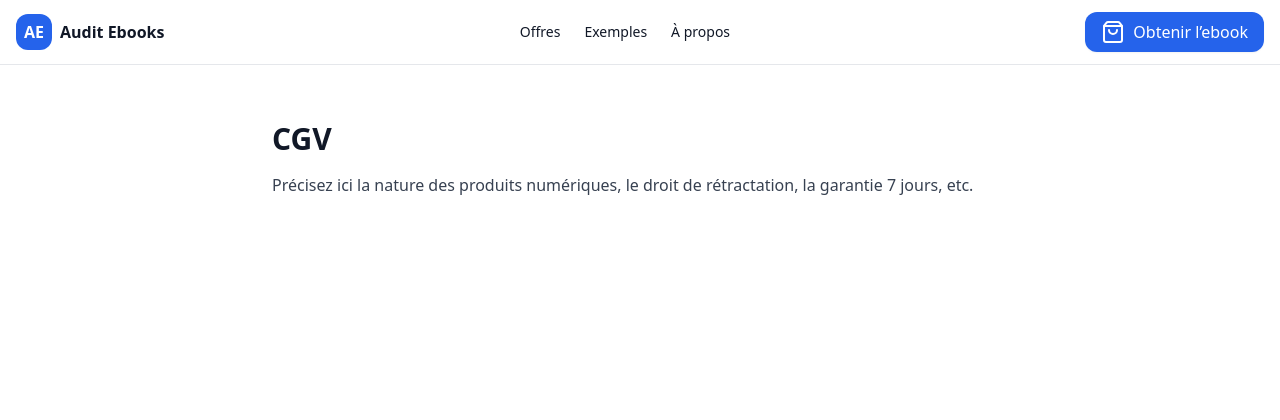
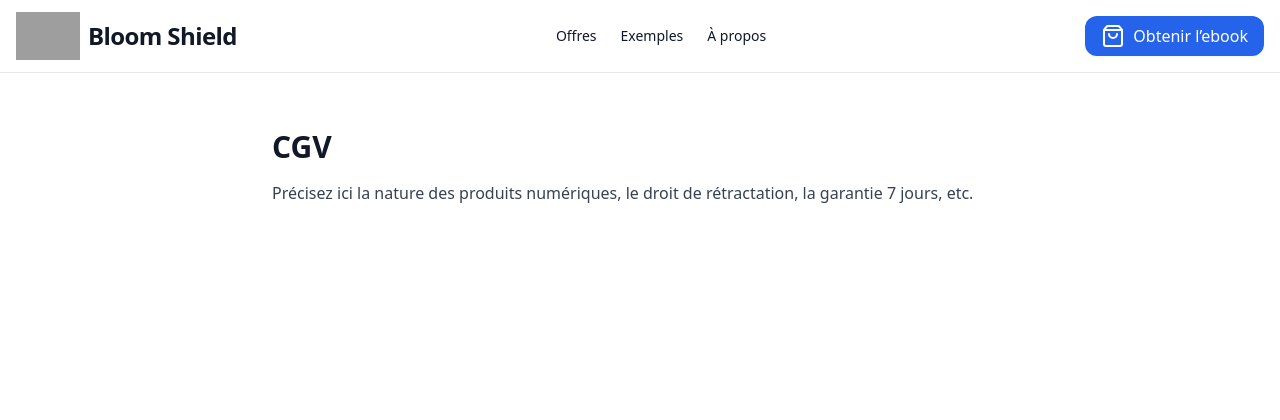
Before and after one commit to SamK107/AuditShield, a Django app: page /cgv/ in a window 1280 px wide. Shown: the top 420 px of the page. Run offline with Django 5.2, Linux system fonts and the light colour scheme; some libraries are stand-ins or nearby versions; grey boxes are pictures that could not be loaded.

Commit message:
feat: ajout du logo SVG et PNG + suppression de l'ancien logo PNG et ajout du nom Bloom Shield en gras

```diff
--- a/store/templates/store/base.html
+++ b/store/templates/store/base.html
@@ -1,5 +1,6 @@
 <!doctype html>
 <html lang="fr" class="h-full">
+{% load static %}
 <head>
   <meta charset="utf-8" />
   <meta name="viewport" content="width=device-width, initial-scale=1" />
@@ -13,7 +14,6 @@
   <!-- Tailwind CDN (dev). En prod, passer au build CLI -->
   <script src="https://cdn.tailwindcss.com"></script>
   <script>tailwind.config = { theme: { extend: { borderRadius: { '2xl': '1rem' }}}}</script>
-
 
   <!-- Alpine.js -->
   <script defer src="https://unpkg.com/alpinejs@3.x.x/dist/cdn.min.js"></script>
@@ -35,26 +35,31 @@
     /* Evite le FOUC Alpine */
     [x-cloak]{display:none!important}
   </style>
-
 </head>
 <body class="min-h-full bg-white text-gray-900">
   <header class="sticky top-0 z-50 bg-white/70 backdrop-blur border-b">
     <div class="max-w-7xl mx-auto px-4 py-3 flex items-center justify-between">
-      <a href="/" class="flex items-center gap-2">
-        <span class="inline-flex h-9 w-9 rounded-xl bg-blue-600 text-white items-center justify-center font-extrabold">AE</span>
-        <span class="font-semibold">Audit Ebooks</span>
+      <a href="/" class="flex items-center gap-2" aria-label="Accueil Audit Ebooks">
+        <!-- LOGO -->
+        <img
+          src="{% static 'brand/logo_img.svg' %}"
+          alt="Audit Ebooks"
+          class="h-15 w-16 select-none"
+          loading="eager" decoding="async">
+        <span class="text-lg md:text-xl lg:text-2xl font-bold tracking-tight">Bloom Shield</span>
       </a>
+
       <nav class="hidden md:flex items-center gap-6 text-sm">
         <a href="{% url 'store:offers' %}" class="hover:text-blue-700">Offres</a>
         <a href="{% url 'store:examples' %}" class="hover:text-blue-700">Exemples</a>
         <a href="{% url 'core:about' %}" class="hover:text-blue-700">À propos</a>
       </nav>
+
       <a href="{% url 'store:offers' %}" class="hidden md:inline-flex items-center gap-2 px-4 py-2 rounded-xl bg-blue-600 text-white shadow-sm hover:shadow transition">
         <i data-lucide="shopping-bag"></i> Obtenir l’ebook
       </a>
     </div>
   </header>
-
 
   <main class="min-h-[70vh]">{% block content %}{% endblock %}</main>
 
```
Also changed, not shown: static/brand/logo_bloomshield.png (deleted), static/brand/logo_img.png (added), static/brand/logo_img.svg (added).
